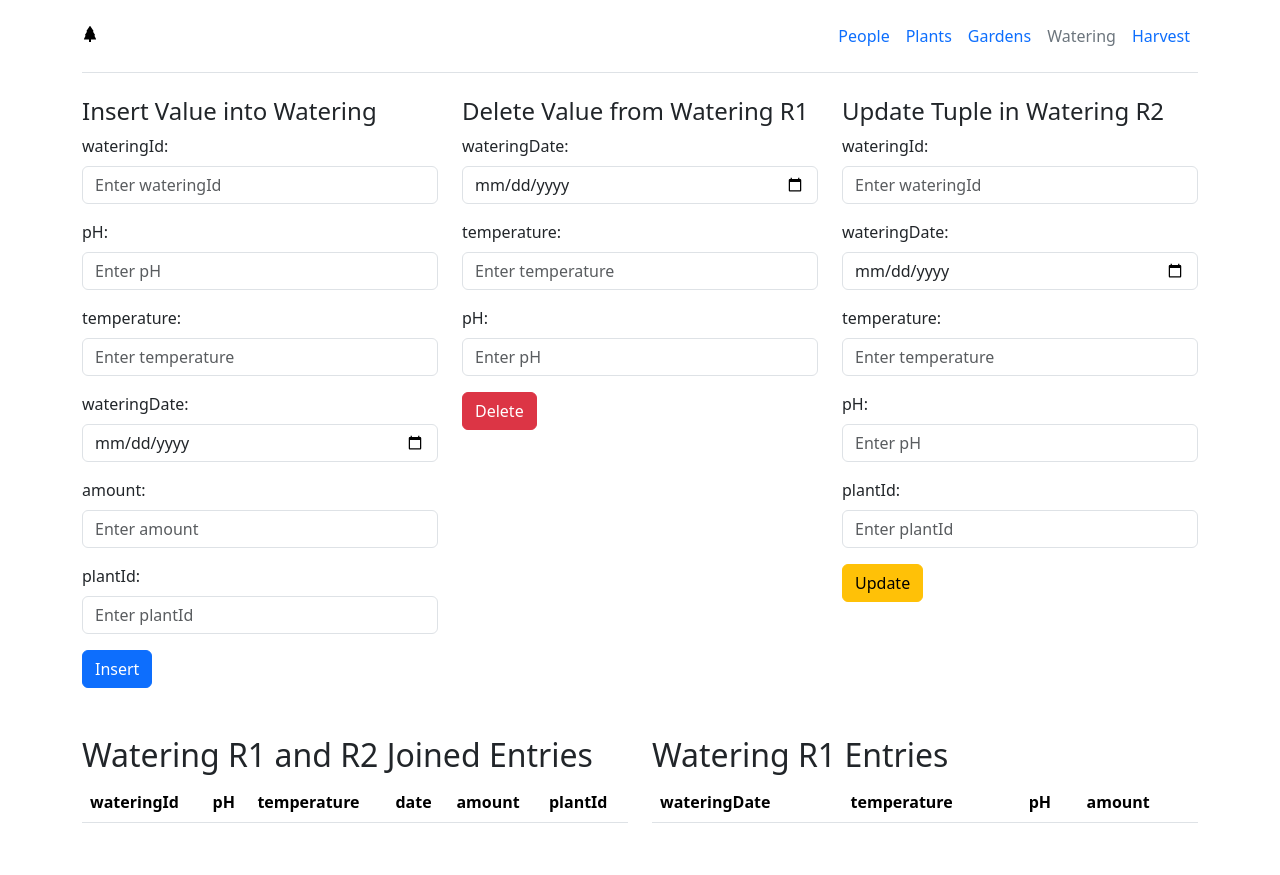
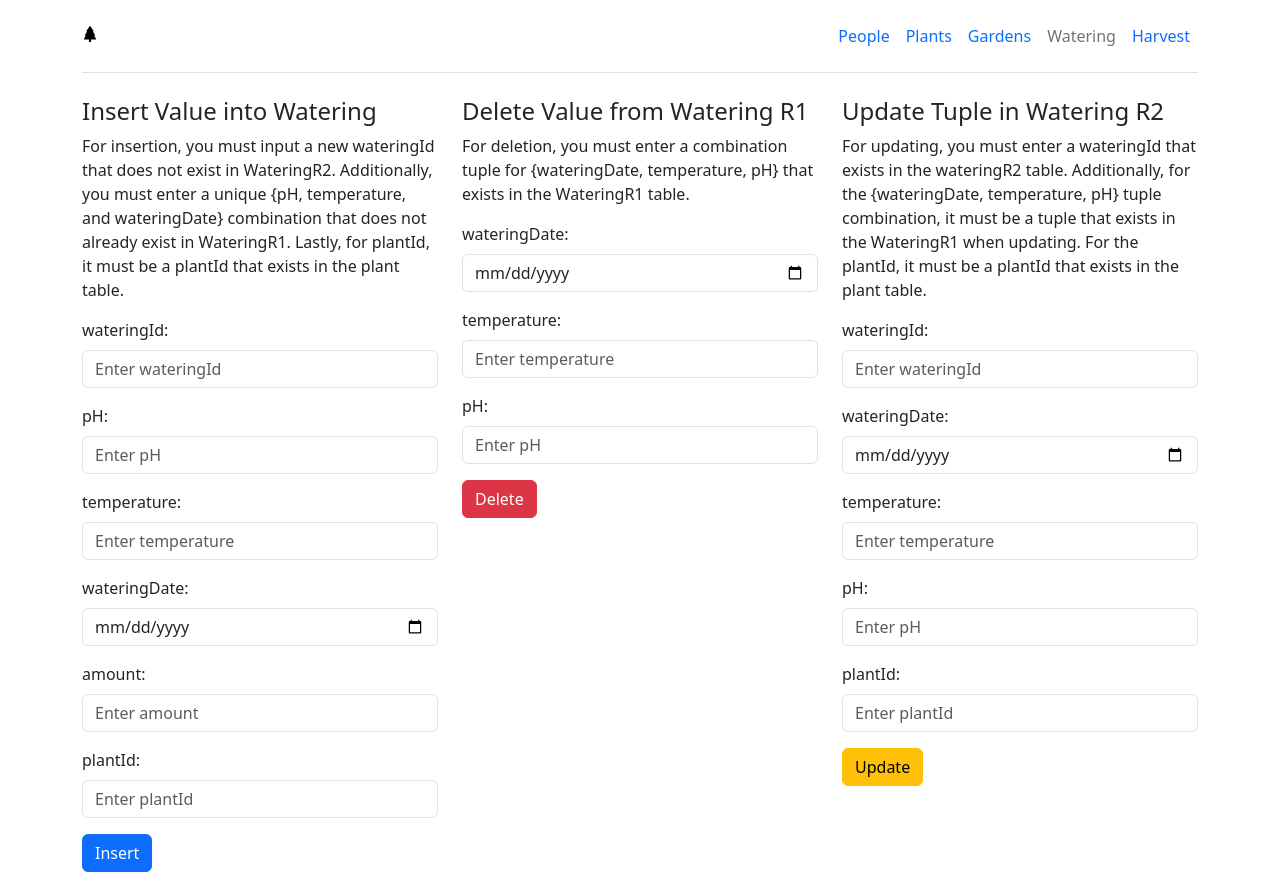
Before and after one commit to jessiezhou819/garden-app, a website: page public/water.html in a window 1280 px wide. Shown: the top 875 px of the page. Drawn offline with nearby package versions, Linux system fonts and the light colour scheme; no server answers.

Commit message:
Add notes to watering page for demo

```diff
--- a/public/water.html
+++ b/public/water.html
@@ -35,6 +35,11 @@
         <div class="row justify-content-evenly flex-wrap mb-4">
             <div class="col-md-4 mb-4">
                 <h4> Insert Value into Watering </h4>
+                <p>
+                    For insertion, you must input a new wateringId that does not exist in WateringR2. Additionally,
+                    you must enter a unique {pH, temperature, and wateringDate} combination that does not already
+                    exist in WateringR1. Lastly, for plantId, it must be a plantId that exists in the plant table.
+                </p>
                 <form id="insertWatering">
                     <div class="mb-3">
                         <label for="insertwateringId" class="form-label">wateringId:</label>
@@ -72,6 +77,10 @@
 
             <div class="col-md-4 mb-4">
                 <h4> Delete Value from Watering R1 </h4>
+                <p>
+                    For deletion, you must enter a combination tuple for {wateringDate, temperature, pH} that exists in
+                    the WateringR1 table.
+                </p>
                 <form id="deleteWateringR1">
                     <div class="mb-3">
                         <label for="deletewateringDate" class="form-label">wateringDate:</label>
@@ -95,6 +104,11 @@
 
             <div class="col-md-4 mb-4">
                 <h4> Update Tuple in Watering R2 </h4>
+                <p>
+                    For updating, you must enter a wateringId that exists in the wateringR2 table. Additionally, for the
+                    {wateringDate, temperature, pH} tuple combination, it must be a tuple that exists in the WateringR1
+                    when updating. For the plantId, it must be a plantId that exists in the plant table.
+                </p>
                 <form id="updateWateringR2">
                     <div class="mb-3">
                         <label for="updatewateringId" class="form-label">wateringId:</label>
```
